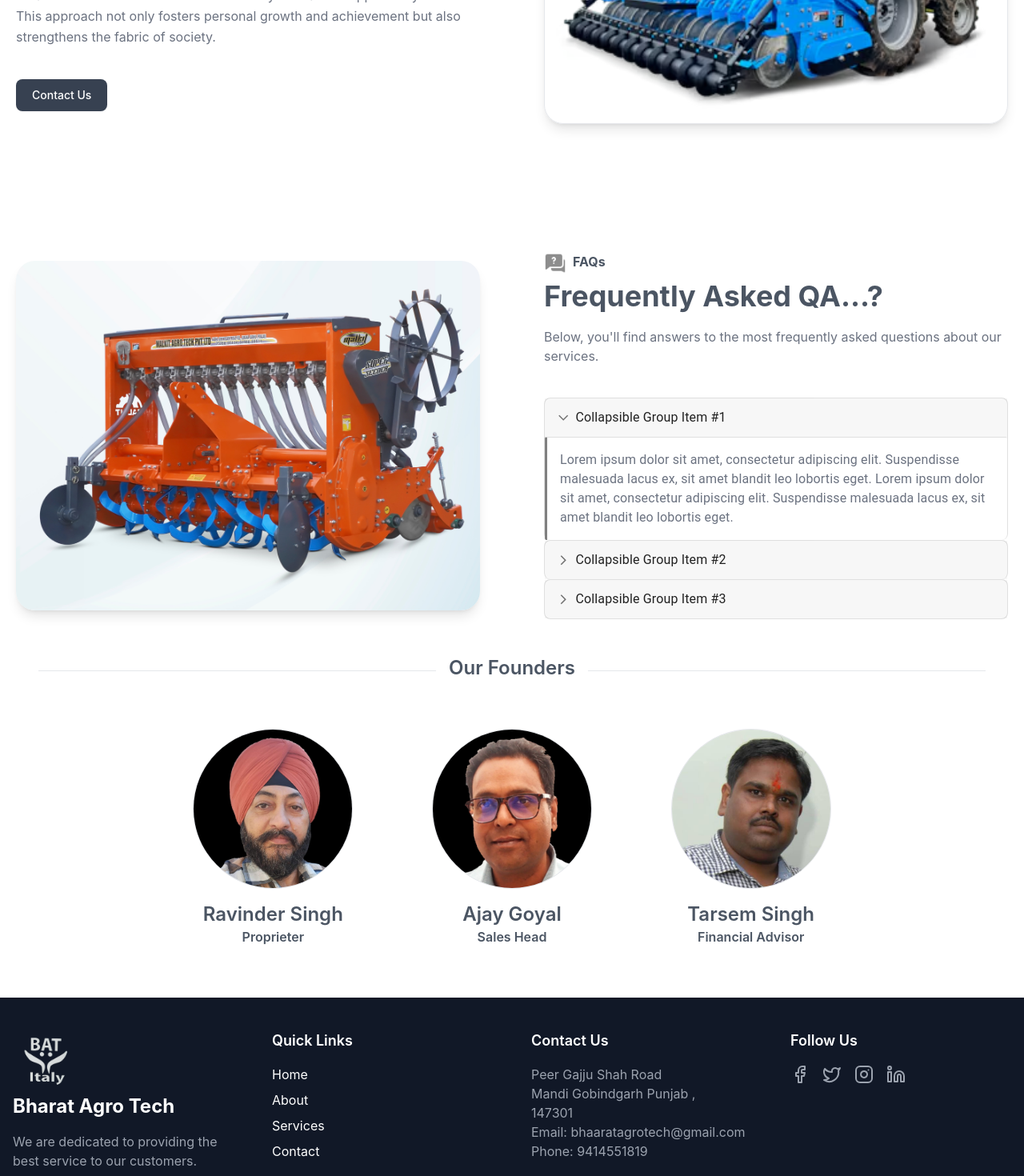
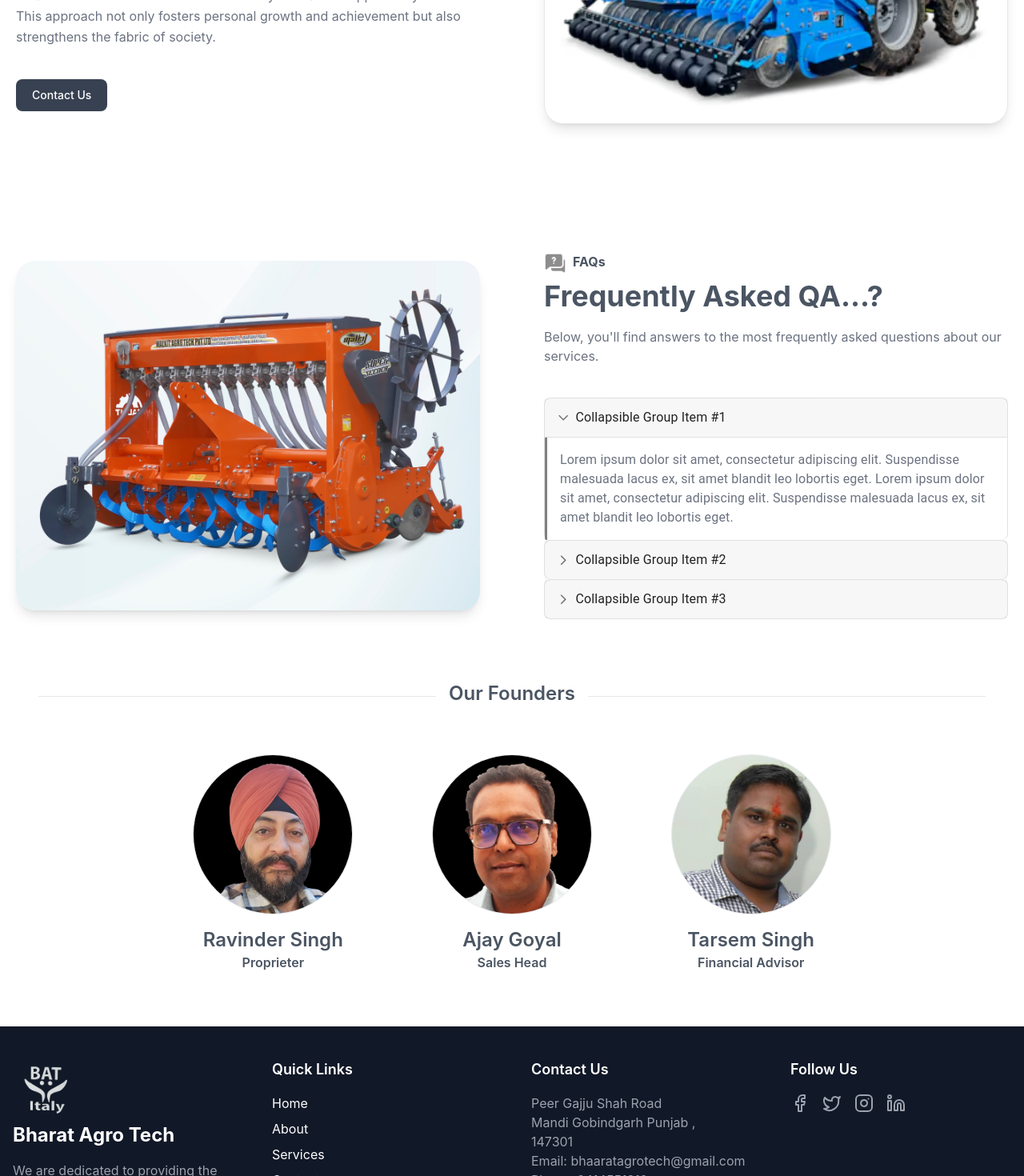
Before and after one commit to Bikramjeet2002/bharatAgrotech, a React (Create React App) app: page /about in a window 1280 px wide. Shown: the part 484-1954 px from the top of the page at 80% size. Built offline with nearby package versions, Linux system fonts and the light colour scheme.

Commit message:
wip: content/correction

```diff
--- a/src/pages/about/About.js
+++ b/src/pages/about/About.js
@@ -8,7 +8,7 @@
       <div className="py-12 relative ">
         <div className="w-full max-w-7xl px-4 md:px-5 lg:px-5 mx-auto bg">
           <div className="w-full justify-start items-center gap-20 grid lg:grid-cols-2 grid-cols-1">
-            <div className="w-full flex-col justify-start lg:items-start items-center gap-10 inline-flex">
+            <div className="w-full md:order-1 order-2 flex-col justify-start lg:items-start items-center gap-10 inline-flex">
               <div className="w-full flex-col justify-start lg:items-start items-center gap-4 flex">
                 <h2 className="text-gray-900 text-4xl font-bold font-manrope leading-normal lg:text-start text-center">
                   Building Stronger Communities through Collaboration and
@@ -29,14 +29,14 @@
               </button>
             </div>
             <img
-              className="lg:mx-0 mx-auto w-full shadow-lg h-[80%] border border-black-3 rounded-3xl object-cover"
+              className="lg:mx-0 mx-auto md:order-2 order-1 w-full shadow-lg h-[80%] border border-black-3 rounded-3xl object-cover"
               src="/about/t1.avif"
               alt="about Us image"
             />
           </div>
         </div>
       </div>
-      <div className="py-5 relative ">
+      <div className="py-5 relative mb-8">
         <div className="w-full max-w-7xl px-4 md:px-5 lg:px-5 mx-auto bg">
           <div className="w-full justify-start items-center gap-20 grid lg:grid-cols-2 grid-cols-1">
             <img
@@ -81,21 +81,21 @@
 
 
         <div className="md:flex md:w-[70%] justify-around mx-auto items-center mt-8 mb-16">
-          <div className="flex flex-col items-center justify-center">
-            <div className="bg-gray-100 h-[200px] w-[200px]  overflow-hidden border border-black-500 rounded-full">
+          <div className="flex flex-col items-center justify-center sm:mb-1 mb-10">
+            <div className="bg-gray-100 h-[200px] w-[200px] overflow-hidden border border-black-500 rounded-full">
               <img className="shadow-lg" src="/founder/Ravinder.jpg" alt="" />
             </div>
             <h1 className="mt-4 text-gray-600  text-2xl font-semibold">Ravinder Singh</h1>
             <p className="text-gray-600 font-semibold">Proprieter</p>
           </div>
-          <div className="flex flex-col  items-center justify-center">
+          <div className="flex flex-col  items-center justify-center mb-10 sm:mb-1">
             <div className="bg-gray-100 h-[200px] w-[200px] overflow-hidden  border border-black-500  rounded-full">
               <img src="/founder/ajay.jpg" alt="" />
             </div>
             <h1 className="mt-4 text-gray-600  text-2xl font-semibold">Ajay Goyal</h1>
             <p className="text-gray-600 font-semibold">Sales Head</p>
           </div>
-          <div className="flex flex-col items-center justify-center">
+          <div className="flex flex-col items-center justify-center sm:mb-1 mb-10">
             <div className="bg-gray-100 h-[200px] w-[200px] overflow-hidden  border border-black-500  rounded-full">
               <img src="/founder/Tarsem.jpg" alt="" />
             </div>
```
